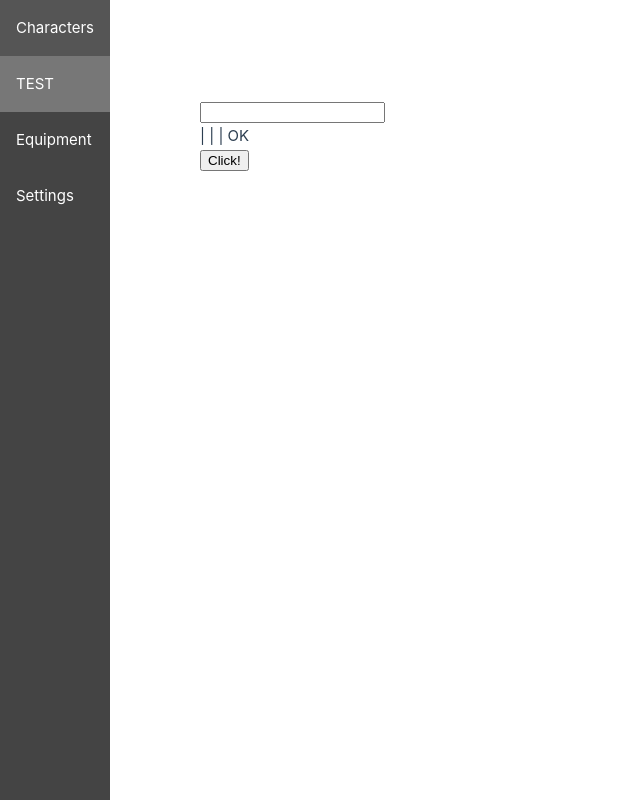
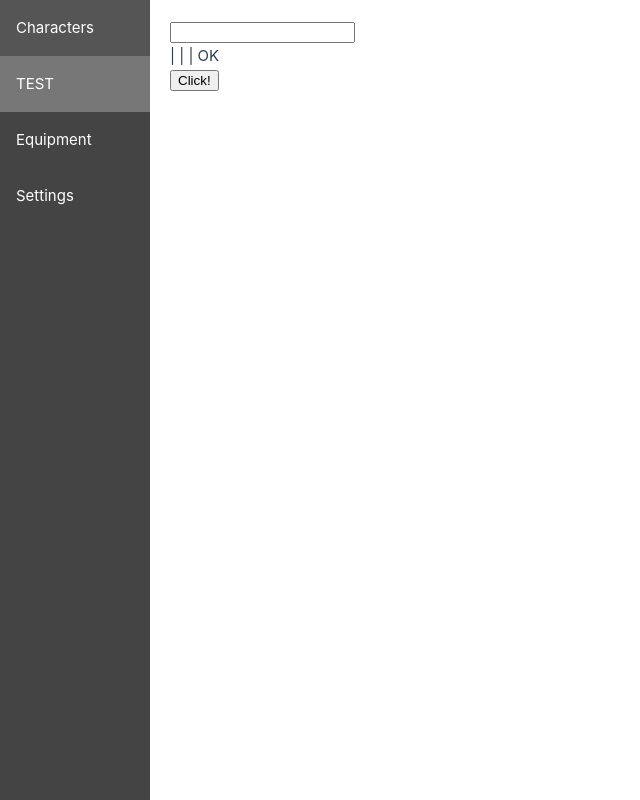
Before and after one commit to AntonyMoes/build-calculator, a Vue app: page /test in a window 1280 px wide. Shown: the whole page, without its empty margins (0-640 px from the left). Built offline with nearby package versions, Linux system fonts and the light colour scheme; the HTML template or start-up script is replaced by a standard one.

Commit message:
fix: govno eti vashi gridy

```diff
--- a/src/App.vue
+++ b/src/App.vue
@@ -5,16 +5,22 @@ import Menu from "@/components/Menu.vue";
 <template>
   <main class="main">
     <Menu />
-    <RouterView />
+    <section class="page">
+      <RouterView />
+    </section>
   </main>
 </template>
 
 <style scoped>
+@import "@/assets/main.css";
+
 .main {
   width: 100%;
   min-height: 100vh;
-  display: grid;
-  grid-template-columns: 100px 1fr;
-  grid-template-rows: 1fr;
+}
+
+/* TODO: rename as you wish */
+.page {
+  margin-left: var(--nav-sidebar-width);
 }
 </style>
--- a/src/assets/main.css
+++ b/src/assets/main.css
@@ -1,4 +1,9 @@
 @import "./base.css";
+
+/* variables */
+:root {
+  --nav-sidebar-width: 150px;
+}
 
 *,
 *:after,
@@ -26,8 +31,8 @@ input[type="number"] {
 }
 
 input.disabled {
-    color: var(--vt-c-text-dark-2);
-    pointer-events: none;
+  color: var(--vt-c-text-dark-2);
+  pointer-events: none;
 }
 
 .page-container {
--- a/src/components/Menu.vue
+++ b/src/components/Menu.vue
@@ -11,15 +11,17 @@ import router from "@/router";
       {{ route.name }}
     </RouterLink>
   </div>
-  <div/>
 </template>
 
 <style scoped>
+@import '@/assets/main.css';
+
 /* The side navigation menu */
 .menu {
   background-color: #444444;
   position: fixed;
   min-height: 100vh;
+  width: var(--nav-sidebar-width);
   overflow: auto;
 }
 
--- a/src/components/calculator/Calculator.vue
+++ b/src/components/calculator/Calculator.vue
@@ -58,7 +58,7 @@ const variables = computed(() => {
 </script>
 
 <template>
-  <div class="calculator">
+  <div class="calculator page-container">
     <div>
       <input v-model="input" v-on:input="clearResult">
       <p>{{ input }}</p>
@@ -82,13 +82,11 @@ const variables = computed(() => {
 </template>
 
 <style scoped>
+@import '@/assets/main.css';
+
 .variable-container {
   display: flex;
   flex-direction: column;
   gap: 1rem;
 }
-
-.calculator {
-  margin: 100px;
-}
 </style>
--- a/src/components/characters/Characters.vue
+++ b/src/components/characters/Characters.vue
@@ -47,9 +47,9 @@ function onNewCharacterClick() {
 
 <style scoped>
 .characters {
-  display: grid;
-  grid-template-columns: 100px 1fr;
+  display: flex;
   gap: 40px;
+  height: 100vh;
 }
 
 /*TODO: proper height*/
@@ -59,7 +59,6 @@ function onNewCharacterClick() {
   flex-direction: column;
   overflow-y: scroll;
   scrollbar-width: none;
-  height: 90vh;
 }
 
 .character-section {
```
